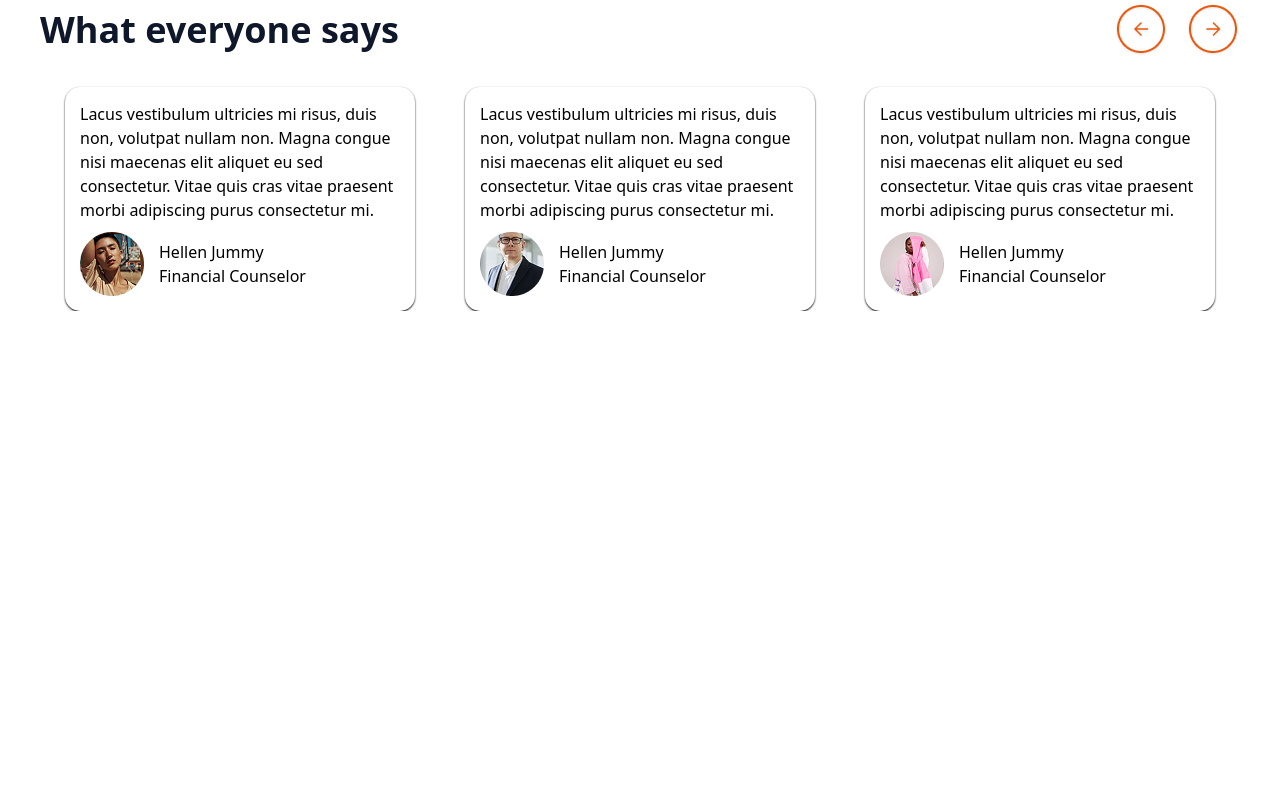
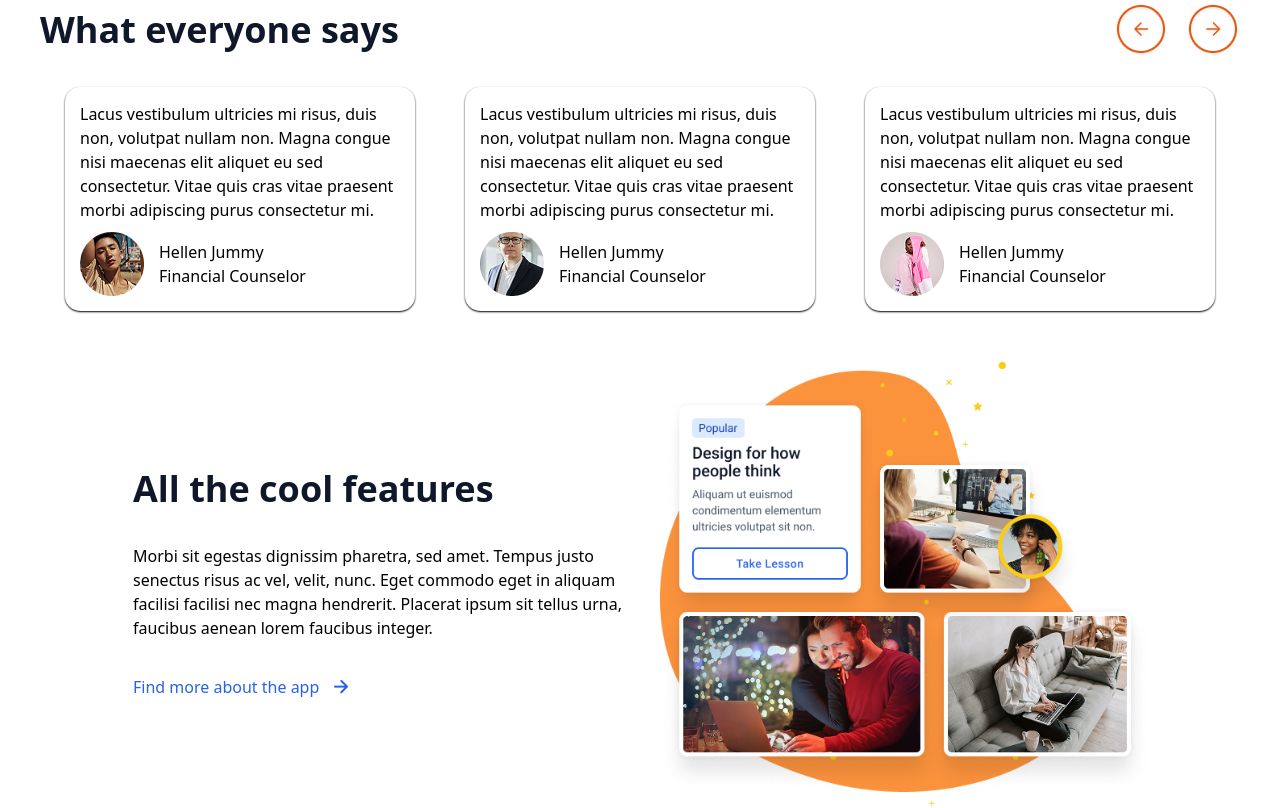
Before and after one commit to jurabeksayfiddinov1010-collab/ZZ03, a website: page index.html in a window 1280 px wide. Shown: the part 2769-3577 px from the top of the page. Before the commit the page ends 3080 px from the top, so only its background shows below. Drawn offline with Linux system fonts and the light colour scheme.

Commit message:
section #7

```diff
--- a/index.html
+++ b/index.html
@@ -133,6 +133,17 @@
                         </div>
                     </div>
                 </section>
+                     <section class="flex justify-center items-center mt-[50px] lg:flex-row flex-col lg:p-0 pl-[20px] gap-[25px]">
+                    <div class="flex flex-col gap-[35px]">
+                      <p class="text-4xl font-bold text-[#0F172A]">All the cool features</p>
+                        <p>Morbi sit egestas dignissim pharetra, sed amet. Tempus justo <br> senectus risus ac vel, velit, nunc. Eget commodo eget in aliquam <br> facilisi facilisi nec magna hendrerit. Placerat ipsum sit tellus urna, <br> faucibus aenean lorem faucibus integer.</p>
+                      <div class="flex items-center gap-[10px]">
+                        <p class="text-[#2563EB]">Find more about the app</p>
+                        <img src="./image/arrow-right.png" alt="">
+                      </div>
+                      </div>
+                      <img class="lg:w-[500px] w-[350px] lg:m-0 m-auto" src="./image/Right.png" alt="">
+                </section>
             </main>
 </body>
 </html>
```
Also changed, not shown: image/Right.png (added).
